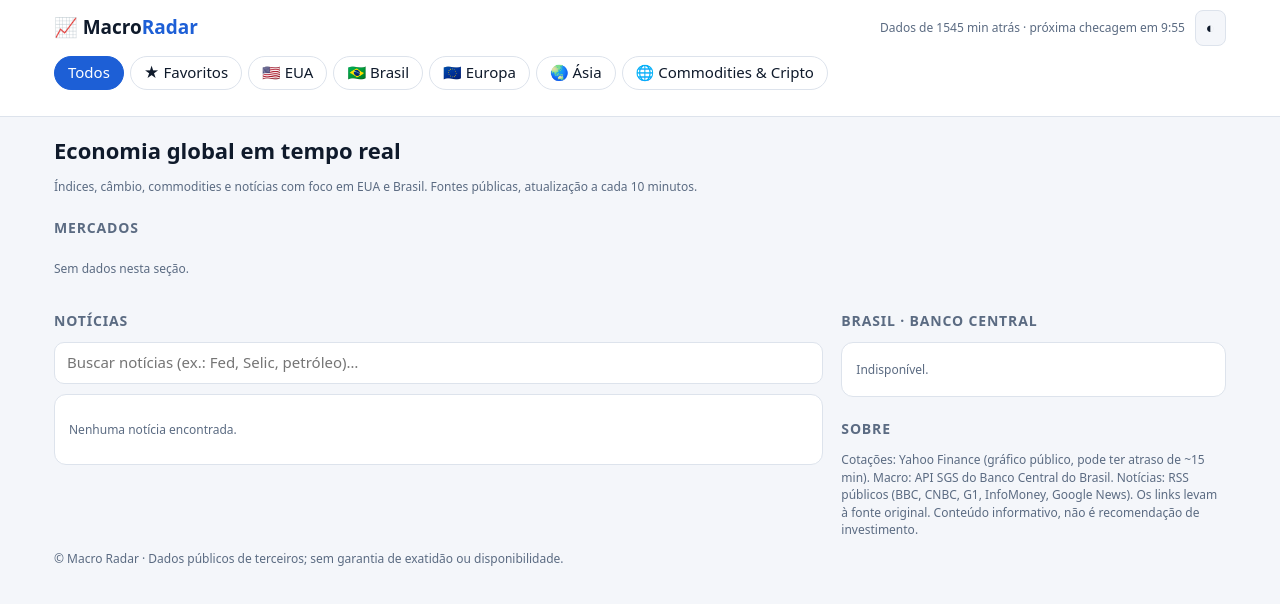
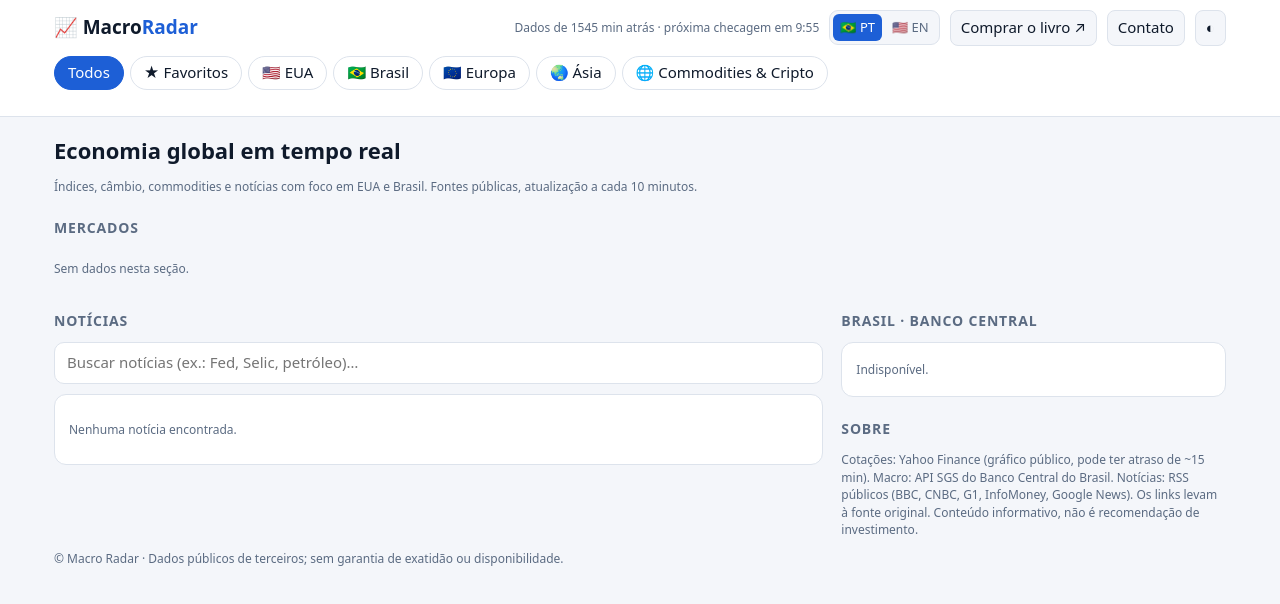
Before and after one commit to ThiagoBorzaquel/macro-radar, a plain HTML site: page index.html in a window 1280 px wide. Drawn offline with Linux system fonts and the light colour scheme.

Commit message:
Adicionar idiomas e botão de compra do livro
Co-authored-by: Copilot <223556219+Copilot@users.noreply.github.com>

```diff
--- a/index.html
+++ b/index.html
@@ -26,6 +26,7 @@ header{position:sticky;top:0;z-index:5;background:var(--card);border-bottom:1px
 .sp{flex:1}.st{font-size:12px;color:var(--mu)}button,input{font:inherit;color:var(--tx)}
 .btn{background:var(--bg);border:1px solid var(--bd);border-radius:8px;padding:6px 10px;cursor:pointer}
 nav{display:flex;gap:6px;overflow-x:auto;padding:0 0 10px}nav button{white-space:nowrap;background:none;border:1px solid var(--bd);border-radius:99px;padding:5px 13px;cursor:pointer}
+.lang{display:flex;gap:3px;padding:3px;background:var(--bg);border:1px solid var(--bd);border-radius:9px}.lang button{border:0;background:transparent;border-radius:6px;padding:4px 7px;cursor:pointer;font-size:13px;color:var(--mu)}.lang button[aria-pressed=true]{background:var(--ac);color:#fff}
 nav button.on{background:var(--ac);border-color:var(--ac);color:#fff}
 .tick{display:flex;gap:22px;overflow-x:auto;padding:8px 0;font-size:13px;white-space:nowrap}
 h2{font-size:14px;text-transform:uppercase;letter-spacing:.06em;color:var(--mu);margin:22px 0 10px}
@@ -46,49 +47,105 @@ footer{color:var(--mu);font-size:12px;padding:26px 0 40px}
 <body>
 <header><div class="w">
  <div class="top"><span class="logo">📈 Macro<b>Radar</b></span><span class="sp"></span>
-  <span class="st" id="st">carregando…</span><button class="btn" id="th" type="button" title="Tema">◐</button></div>
+  <span class="st" id="st">carregando…</span><div class="lang" role="group" aria-label="Idioma"><button type="button" data-lang="pt" aria-pressed="true">🇧🇷 PT</button><button type="button" data-lang="en" aria-pressed="false">🇺🇸 EN</button></div><a class="btn" id="buy-book" href="https://www.amazon.com.br/dp/B0DVZLY41S" target="_blank" rel="noopener noreferrer">Comprar o livro ↗</a><a class="btn" id="contact" href="mailto:thiago.investiment@hotmail.com">Contato</a><button class="btn" id="th" type="button" title="Tema">◐</button></div>
  <nav id="nav"></nav>
 </div><div class="w tick" id="tick" aria-label="Destaques"></div></header>
 <main class="w">
- <h1 style="font-size:22px;margin:18px 0 0">Economia global em tempo real</h1>
- <p class="st">Índices, câmbio, commodities e notícias com foco em EUA e Brasil. Fontes públicas, atualização a cada 10 minutos.</p>
- <h2>Mercados</h2><div class="grid" id="mk"></div>
+ <h1 id="headline" style="font-size:22px;margin:18px 0 0">Economia global em tempo real</h1>
+ <p class="st" id="intro">Índices, câmbio, commodities e notícias com foco em EUA e Brasil. Fontes públicas, atualização a cada 10 minutos.</p>
+ <h2 id="markets-heading">Mercados</h2><div class="grid" id="mk"></div>
  <div class="cols">
-  <section><h2>Notícias</h2><input type="search" id="q" placeholder="Buscar notícias (ex.: Fed, Selic, petróleo)…" aria-label="Buscar"><div class="news" id="nw"></div></section>
-  <aside><h2>Brasil · Banco Central</h2><div class="mac" id="mc"></div><h2>Sobre</h2>
-   <p class="st">Cotações: Yahoo Finance (gráfico público, pode ter atraso de ~15 min). Macro: API SGS do Banco Central do Brasil. Notícias: RSS públicos (BBC, CNBC, G1, InfoMoney, Google News). Os links levam à fonte original. Conteúdo informativo, não é recomendação de investimento.</p></aside>
+  <section><h2 id="news-heading">Notícias</h2><input type="search" id="q" placeholder="Buscar notícias (ex.: Fed, Selic, petróleo)…" aria-label="Buscar"><div class="news" id="nw"></div></section>
+  <aside><h2 id="macro-heading">Brasil · Banco Central</h2><div class="mac" id="mc"></div><h2 id="about-heading">Sobre</h2>
+   <p class="st" id="about-copy">Cotações: Yahoo Finance (gráfico público, pode ter atraso de ~15 min). Macro: API SGS do Banco Central do Brasil. Notícias: RSS públicos (BBC, CNBC, G1, InfoMoney, Google News). Os links levam à fonte original. Conteúdo informativo, não é recomendação de investimento.</p></aside>
  </div>
- <noscript>Ative o JavaScript para ver os dados de mercado.</noscript>
+ <noscript id="noscript">Ative o JavaScript para ver os dados de mercado.</noscript>
 </main>
-<footer class="w">© Macro Radar · Dados públicos de terceiros; sem garantia de exatidão ou disponibilidade.</footer>
+<footer class="w" id="footer">© Macro Radar · Dados públicos de terceiros; sem garantia de exatidão ou disponibilidade.</footer>
 <script>
-const R={todos:"Todos",fav:"★ Favoritos",eua:"🇺🇸 EUA",brasil:"🇧🇷 Brasil",europa:"🇪🇺 Europa",asia:"🌏 Ásia",mundo:"🌐 Commodities & Cripto"};
+const REGIONS=["todos","fav","eua","brasil","europa","asia","mundo"];
+const TEXT={
+ pt:{
+  regions:{todos:"Todos",fav:"★ Favoritos",eua:"🇺🇸 EUA",brasil:"🇧🇷 Brasil",europa:"🇪🇺 Europa",asia:"🌏 Ásia",mundo:"🌐 Commodities & Cripto"},
+  loading:"carregando…",updating:"Atualizando dados…",loadError:"Falha ao carregar os dados",
+  status:(time,next)=>`Dados de ${time} · próxima checagem em ${next}`,
+  title:"Macro Radar — Economia global em tempo real: EUA, Brasil, Europa e Ásia",
+  description:"Índices globais, câmbio, commodities, cripto e notícias de economia com foco em EUA e Brasil. Dados públicos atualizados a cada 10 minutos.",
+  buyBook:"Comprar o livro ↗",contact:"Contato",theme:"Tema",highlights:"Destaques",headline:"Economia global em tempo real",
+  intro:"Índices, câmbio, commodities e notícias com foco em EUA e Brasil. Fontes públicas, atualização a cada 10 minutos.",
+  markets:"Mercados",news:"Notícias",search:"Buscar notícias (ex.: Fed, Selic, petróleo)…",searchLabel:"Buscar",
+  macro:"Brasil · Banco Central",about:"Sobre",
+  aboutCopy:"Cotações: Yahoo Finance (gráfico público, pode ter atraso de ~15 min). Macro: API SGS do Banco Central do Brasil. Notícias: RSS públicos (BBC, CNBC, G1, InfoMoney, Google News). Os links levam à fonte original. Conteúdo informativo, não é recomendação de investimento.",
+  noData:"Sem dados nesta seção.",unavailable:"Indisponível.",noNews:"Nenhuma notícia encontrada.",
+  favorite:"Favoritar",noscript:"Ative o JavaScript para ver os dados de mercado.",
+  footer:"© Macro Radar · Dados públicos de terceiros; sem garantia de exatidão ou disponibilidade.",
+  ageNow:"agora",minute:"min",hour:"h",day:"d"
+ },
+ en:{
+  regions:{todos:"All",fav:"★ Favorites",eua:"🇺🇸 U.S.",brasil:"🇧🇷 Brazil",europa:"🇪🇺 Europe",asia:"🌏 Asia",mundo:"🌐 Commodities & Crypto"},
+  loading:"loading…",updating:"Updating data…",loadError:"Failed to load data",
+  status:(time,next)=>`Data ${time} · next check in ${next}`,
+  title:"Macro Radar — Global economy in real time: U.S., Brazil, Europe and Asia",
+  description:"Global indices, currencies, commodities, crypto and economic news focused on the U.S. and Brazil. Public data updated every 10 minutes.",
+  buyBook:"Buy the book ↗",contact:"Contact",theme:"Theme",highlights:"Highlights",headline:"Global economy in real time",
+  intro:"Indices, currencies, commodities and news focused on the U.S. and Brazil. Public sources, updated every 10 minutes.",
+  markets:"Markets",news:"News",search:"Search news (e.g., Fed, interest rates, oil)…",searchLabel:"Search",
+  macro:"Brazil · Central Bank",about:"About",
+  aboutCopy:"Quotes: Yahoo Finance (public chart, may be delayed by ~15 min). Macro data: SGS API from the Central Bank of Brazil. News: public RSS feeds (BBC, CNBC, G1, InfoMoney, Google News). Links lead to the original source. For informational purposes only; not investment advice.",
+  noData:"No data in this section.",unavailable:"Unavailable.",noNews:"No news found.",
+  favorite:"Add to favorites",noscript:"Enable JavaScript to view market data.",
+  footer:"© Macro Radar · Public third-party data; accuracy or availability is not guaranteed.",
+  ageNow:"now",minute:"min",hour:"h",day:"d"
+ }
+};
 const $=id=>document.getElementById(id),INT=600;
 const DATA_URL=location.hostname.endsWith(".github.io")||["localhost","127.0.0.1"].includes(location.hostname)?"data/data.json":"/api/data";
-let D=null,reg=(location.hash.slice(1)in R)?location.hash.slice(1):"todos",left=INT,loading=false,loadError=false;
+let lang="pt";try{lang=localStorage.getItem("lang")==="en"?"en":"pt"}catch(e){}
+let D=null,reg=REGIONS.includes(location.hash.slice(1))?location.hash.slice(1):"todos",left=INT,loading=false,loadError=false;
 let fav=[];try{fav=JSON.parse(localStorage.getItem("fav")||"[]")}catch(e){}
-const nf=(v,d=2)=>v==null?"—":v.toLocaleString("pt-BR",{minimumFractionDigits:d,maximumFractionDigits:d});
+const nf=(v,d=2)=>v==null?"—":v.toLocaleString(lang==="pt"?"pt-BR":"en-US",{minimumFractionDigits:d,maximumFractionDigits:d});
 const esc=s=>s.replace(/[&<>"]/g,c=>({"&":"&amp;","<":"&lt;",">":"&gt;",'"':"&quot;"}[c]));
-function ago(t){const m=Math.round((Date.now()-new Date(t))/6e4);return m<1?"agora":m<60?m+" min":m<1440?Math.round(m/60)+" h":Math.round(m/1440)+" d"}
+function ago(t){const m=Math.round((Date.now()-new Date(t))/6e4),T=TEXT[lang];return m<1?T.ageNow:m<60?m+" "+T.minute:m<1440?Math.round(m/60)+" "+T.hour:Math.round(m/1440)+" "+T.day}
 function spark(a,up){if(!a||a.length<2)return"";const lo=Math.min(...a),hi=Math.max(...a),r=hi-lo||1;
  return`<svg viewBox="0 0 70 30"><polyline fill="none" stroke="var(--${up?"up":"dn"})" stroke-width="1.6" points="${a.map((v,i)=>(i/(a.length-1)*70).toFixed(1)+","+(28-(v-lo)/r*26).toFixed(1)).join(" ")}"/></svg>`}
-function nav(){$("nav").innerHTML=Object.entries(R).map(([k,v])=>`<button data-k="${k}" class="${k==reg?"on":""}">${v}</button>`).join("")}
+function nav(){const R=TEXT[lang].regions;$("nav").innerHTML=Object.entries(R).map(([k,v])=>`<button data-k="${k}" class="${k==reg?"on":""}">${v}</button>`).join("")}
+function applyLanguage(){
+ const T=TEXT[lang],meta=document.querySelector('meta[name="description"]');
+ document.documentElement.lang=lang==="pt"?"pt-BR":"en";
+ document.title=T.title;meta.content=T.description;
+ $("buy-book").textContent=T.buyBook;
+ $("buy-book").href=lang==="en"?"https://www.amazon.com/dp/B0DWG3FSG5":"https://www.amazon.com.br/dp/B0DVZLY41S";
+ $("contact").textContent=T.contact;$("th").title=T.theme;$("tick").setAttribute("aria-label",T.highlights);
+ $("headline").textContent=T.headline;$("intro").textContent=T.intro;
+ $("markets-heading").textContent=T.markets;$("news-heading").textContent=T.news;
+ $("q").placeholder=T.search;$("q").setAttribute("aria-label",T.searchLabel);
+ $("macro-heading").textContent=T.macro;$("about-heading").textContent=T.about;
+ $("about-copy").textContent=T.aboutCopy;$("noscript").textContent=T.noscript;$("footer").textContent=T.footer;
+ document.querySelectorAll("[data-lang]").forEach(button=>button.setAttribute("aria-pressed",button.dataset.lang===lang?"true":"false"));
+ nav();render();
+ if(loading)$("st").textContent=T.updating;
+ else if(loadError)$("st").textContent=T.loadError;
+ else if(D)updateStatus();
+ else $("st").textContent=T.loading;
+}
 function render(){
  if(!D)return;const Q=D.quotes||[];
  const qs=Q.filter(q=>reg=="todos"||(reg=="fav"?fav.includes(q.sym):q.region==reg));
- $("mk").innerHTML=qs.map(q=>{const u=(q.pct||0)>=0;return`<div class="q"><button class="f ${fav.includes(q.sym)?"on":""}" data-s="${q.sym}" aria-label="Favoritar">★</button><div class="n">${esc(q.name)}</div><div class="p">${nf(q.price,q.price<10?4:2)}</div><div class="c ${u?"up":"dn"}">${u?"▲":"▼"} ${nf(q.pct)}%</div>${spark(q.spark,u)}</div>`}).join("")||`<p class="st">Sem dados nesta seção.</p>`;
+ $("mk").innerHTML=qs.map(q=>{const u=(q.pct||0)>=0;return`<div class="q"><button class="f ${fav.includes(q.sym)?"on":""}" data-s="${q.sym}" aria-label="${TEXT[lang].favorite}">★</button><div class="n">${esc(q.name)}</div><div class="p">${nf(q.price,q.price<10?4:2)}</div><div class="c ${u?"up":"dn"}">${u?"▲":"▼"} ${nf(q.pct)}%</div>${spark(q.spark,u)}</div>`}).join("")||`<p class="st">${TEXT[lang].noData}</p>`;
  $("tick").innerHTML=Q.filter(q=>["^GSPC","^IXIC","^BVSP","BRL=X","CL=F","BTC-USD"].includes(q.sym)).map(q=>`<span>${esc(q.name)} <b>${nf(q.price)}</b> <span class="${q.pct>=0?"up":"dn"}">${nf(q.pct)}%</span></span>`).join("");
- $("mc").innerHTML=(D.macro||[]).map(m=>`<div><span>${esc(m.name)}</span><b>${nf(m.value,m.value<100?2:2)} <small class="st">${m.date}</small></b></div>`).join("")||`<p class="st">Indisponível.</p>`;
+ $("mc").innerHTML=(D.macro||[]).map(m=>`<div><span>${esc(m.name)}</span><b>${nf(m.value,m.value<100?2:2)} <small class="st">${m.date}</small></b></div>`).join("")||`<p class="st">${TEXT[lang].unavailable}</p>`;
  const s=$("q").value.toLowerCase();
  const ns=(D.news||[]).filter(n=>(reg=="todos"||reg=="fav"||n.region==reg||(reg=="mundo"&&n.region=="mundo"))&&(!s||n.title.toLowerCase().includes(s))).slice(0,60);
- $("nw").innerHTML=ns.map(n=>`<a href="${esc(n.url)}" target="_blank" rel="noopener noreferrer">${esc(n.title)}<div class="meta"><span class="tag">${R[n.region].replace(/^\S+ /,"")}</span>${esc(n.source)} · ${ago(n.ts)}</div></a>`).join("")||`<p class="st" style="padding:14px">Nenhuma notícia encontrada.</p>`;
+ const R=TEXT[lang].regions;
+ $("nw").innerHTML=ns.map(n=>`<a href="${esc(n.url)}" target="_blank" rel="noopener noreferrer">${esc(n.title)}<div class="meta"><span class="tag">${R[n.region].replace(/^\S+ /,"")}</span>${esc(n.source)} · ${ago(n.ts)}</div></a>`).join("")||`<p class="st" style="padding:14px">${TEXT[lang].noNews}</p>`;
 }
 function updateStatus(){
  if(!D)return;const m=Math.round((Date.now()-new Date(D.updated))/6e4);
- $("st").textContent=`Dados de ${m<1?"agora":m+" min atrás"} · próxima checagem em ${Math.floor(left/60)}:${String(left%60).padStart(2,"0")}`;
+ const T=TEXT[lang],time=m<1?T.ageNow:lang==="pt"?m+" min atrás":m+" min ago";
+ $("st").textContent=T.status(time,`${Math.floor(left/60)}:${String(left%60).padStart(2,"0")}`);
 }
 async function load(){
- if(loading)return;loading=true;loadError=false;$("st").textContent="Atualizando dados…";
+ if(loading)return;loading=true;loadError=false;$("st").textContent=TEXT[lang].updating;
  try{
   const isStaticData=DATA_URL.endsWith(".json");
   const r=await fetch(isStaticData?DATA_URL+"?t="+Date.now():DATA_URL,{cache:isStaticData?"no-store":"default"});
@@ -97,7 +154,7 @@ async function load(){
   if(!data||!Array.isArray(data.quotes)||!Array.isArray(data.macro)||!Array.isArray(data.news))throw new Error("Formato de dados inválido");
   D=data;render();
  }catch(e){
-  loadError=true;console.error("Falha ao atualizar os dados.",e);$("st").textContent="Falha ao carregar os dados";
+  loadError=true;console.error("Falha ao atualizar os dados.",e);$("st").textContent=TEXT[lang].loadError;
  }finally{
   loading=false;left=INT;
   if(!loadError)updateStatus();
@@ -105,13 +162,14 @@ async function load(){
 }
 setInterval(()=>{left--;if(left<=0)load();if(D&&!loading&&!loadError)updateStatus()},1000);
 document.addEventListener("click",e=>{
+ const language=e.target.closest("[data-lang]");if(language&&language.dataset.lang!==lang){lang=language.dataset.lang;try{localStorage.setItem("lang",lang)}catch(e){}applyLanguage()}
  const b=e.target.closest("[data-k]");if(b){reg=b.dataset.k;history.replaceState(0,"","#"+reg);nav();render()}
  const f=e.target.closest("[data-s]");if(f){const s=f.dataset.s;fav=fav.includes(s)?fav.filter(x=>x!=s):[...fav,s];try{localStorage.setItem("fav",JSON.stringify(fav))}catch(e){}render()}});
 $("q").oninput=render;
 $("th").onclick=()=>{const d=document.documentElement,t=d.dataset.theme=="dark"?"light":"dark";d.dataset.theme=t;try{localStorage.setItem("th",t)}catch(e){}};
 try{const t=localStorage.getItem("th")||(matchMedia("(prefers-color-scheme:dark)").matches?"dark":"light");document.documentElement.dataset.theme=t}catch(e){}
-addEventListener("hashchange",()=>{const h=location.hash.slice(1);if(h in R){reg=h;nav();render()}});
-nav();load();
+addEventListener("hashchange",()=>{const h=location.hash.slice(1);if(REGIONS.includes(h)){reg=h;nav();render()}});
+applyLanguage();load();
 </script>
 </body>
 </html>
```
